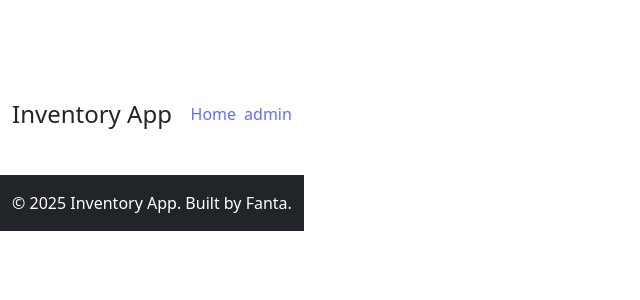
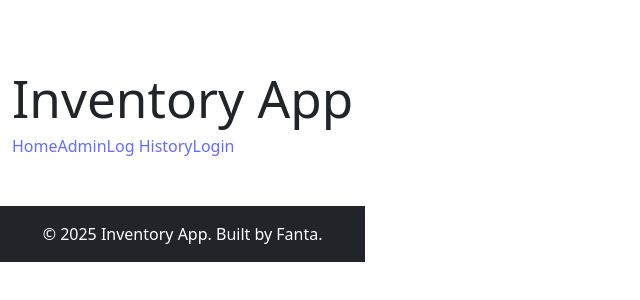
Before and after one commit to fantadiallo/inventory-app, a React (Vite) app: page / in a window 1280 px wide. Shown: the part 234-534 px from the top of the page, without its empty margins (0-640 px from the left). Built offline with nearby package versions, Linux system fonts and the light colour scheme.

Commit message:
Create Header component with nav and icons

```diff
--- a/src/components/Header/Header.jsx
+++ b/src/components/Header/Header.jsx
@@ -1,45 +1,68 @@
-import { useState } from "react";
-import { Link } from "react-router-dom";
+import { useEffect, useState } from "react";
+import { Link, useNavigate } from "react-router-dom";
+import styles from "./Header.module.scss";
+import { logoutUser } from "../../utils/logout";
 
 /**
  * Header component for the Inventory App.
  *
- * Renders the application header with navigation links.
- * Includes a responsive menu that toggles for mobile view.
- *
- * State:
- * - menuOpen: Boolean indicating if the mobile menu is open.
- *
- * Functions:
- * - toggleMenu: Toggles the mobile menu open/close.
- * - closeMenu: Closes the mobile menu.
+ * Renders the header with responsive nav and logout/login logic.
  *
  * @component
- * @returns {JSX.Element} The rendered header component.
+ * @returns {JSX.Element}
  */
-export default function Header(){
+export default function Header() {
   const [menuOpen, setMenuOpen] = useState(false);
+  const [isLoggedIn, setIsLoggedIn] = useState(false);
+  const navigate = useNavigate();
+
+  useEffect(() => {
+    const user = localStorage.getItem("user");
+    setIsLoggedIn(!!user);
+  }, []);
+
   const toggleMenu = () => setMenuOpen(!menuOpen);
   const closeMenu = () => setMenuOpen(false);
+
+  const handleLogout = () => {
+    logoutUser();
+    closeMenu();
+    setIsLoggedIn(false);
+    navigate("/login"); // go to login page
+  };
+
   return (
-        <header className="header">
-            <div className="navContainer container d-flex justify-content-between align-items-center">
-                <h1 className="fs-4 m-0">Inventory App</h1>
-                <button className="menuToggle d-md-none" onClick={toggleMenu}>
+    <header className={styles.header}>
+      <div className={`${styles.navContainer} container`}>
+        <h1 className={styles.logo}>Inventory App</h1>
+        <button className={`${styles.menuToggle} d-md-none`} onClick={toggleMenu}>
           ☰
         </button>
-                <nav className="navLinks d-none d-md-flex gap-2">
+
+        <nav className={`${styles.navLinks} d-none d-md-flex`}>
           <Link to="/">Home</Link>
-                    <Link to="/admin">admin
-                    </Link>
+          <Link to="/admin">Admin</Link>
+          <Link to="/log-history">Log History</Link>
+          {isLoggedIn ? (
+            <button className={styles.logoutBtn} onClick={handleLogout}>Logout</button>
+          ) : (
+            <Link to="/login">Login</Link>
+          )}
         </nav>
       </div>
+
       {menuOpen && (
-                <div className="fullscreenMenu">
-                    <button className="closeBtn" onClick={closeMenu}>X</button>
-                    <nav className="mobileNav">
+        <div className={styles.fullscreenMenu}>
+          <button className={styles.closeBtn} onClick={closeMenu}>X</button>
+          <nav className={styles.mobileNav}>
             <Link to="/" onClick={closeMenu}>Home</Link>
-                        <Link to="/admin" onClick={closeMenu}>admin</Link>
+            <Link to="/admin" onClick={closeMenu}>Admin</Link>
+            <Link to="/log-history" onClick={closeMenu}>Log History</Link>
+            {isLoggedIn ? (
+              <button className={styles.logoutBtn} onClick={handleLogout}>Logout</button>
+            ) : (
+              <Link to="/login" onClick={closeMenu}>Login</Link>
+            )}
           </nav>
         </div>
       )}
```
Lines whose indentation alone changed are shown as unchanged.
